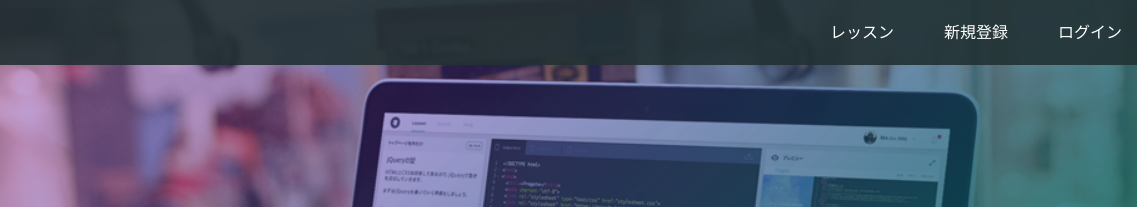
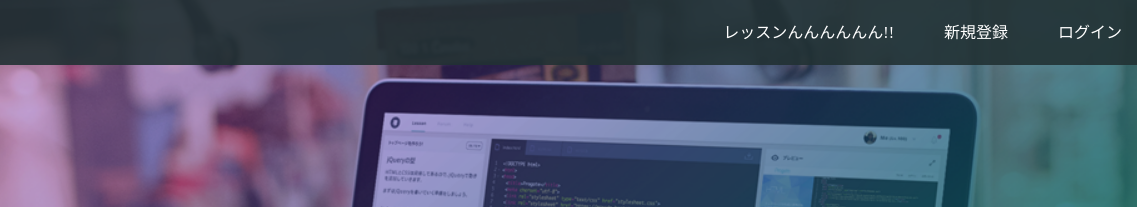
Before and after one commit to hikiniku-53/hikiniku-53.github.io, a plain HTML site: page index.html in a window 1280 px wide. Shown: the top 207 px of the page, 143-1280 px from the left. Drawn offline with Linux system fonts and the light colour scheme.

Commit message:
Update index.html

```diff
--- a/index.html
+++ b/index.html
@@ -15,7 +15,7 @@
       </div>
       <span class="fa fa-bars menu-icon"></span>
       <div class="header-right">
-        <a href="#">レッスン</a>
+        <a href="#">レッスンんんんんんん!!</a>
         <a href="#">新規登録</a>
         <a href="#" class="login">ログイン</a>
       </div>
```
